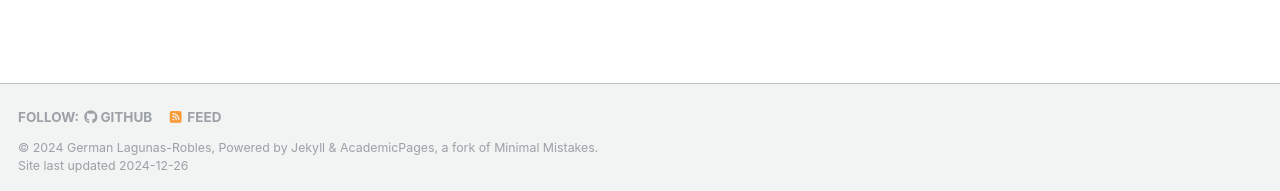
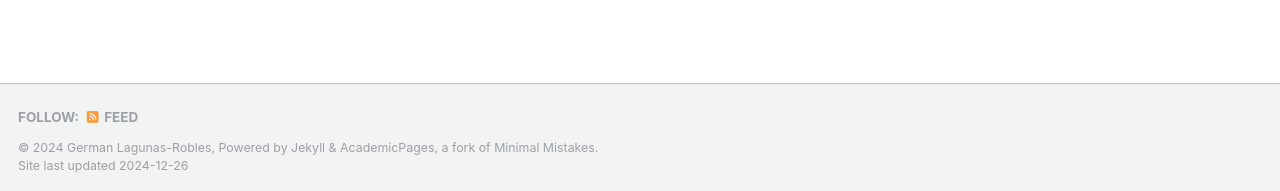
Before and after one commit to GLagunas-Robles/GLagunas-Robles.github.io, a Jekyll site: the page built from _pages/about.md, in a window 1280 px wide. Shown: the part 706-897 px from the top of the page. Built offline with Jekyll 4.4.1, drawn with Linux system fonts in a browser that asks for light colours; some web fonts are replaced.

Commit message:
Update footer.html

```diff
--- a/_includes/footer.html
+++ b/_includes/footer.html
@@ -1,13 +1,10 @@
 {% include base_path %}
 
-{% if site.author.github or site.author.bitbucket or site.atom_feed.hide != true %}
+{% if site.author.bitbucket or site.atom_feed.hide != true %}
 <div class="page__footer-follow">
   <ul class="social-icons">
     {% if site.data.ui-text[site.locale].follow_label %}
       <li><strong>{{ site.data.ui-text[site.locale].follow_label }}</strong></li>
-    {% endif %}
-    {% if site.author.github %}
-      <li><a href="http://github.com/{{ site.author.github }}"><i class="fab fa-github" aria-hidden="true"></i> GitHub</a></li>
     {% endif %}
     {% if site.author.bitbucket %}
       <li><a href="http://bitbucket.org/{{ site.author.bitbucket }}"><i class="fab fa-bitbucket" aria-hidden="true"></i> Bitbucket</a></li>
```
